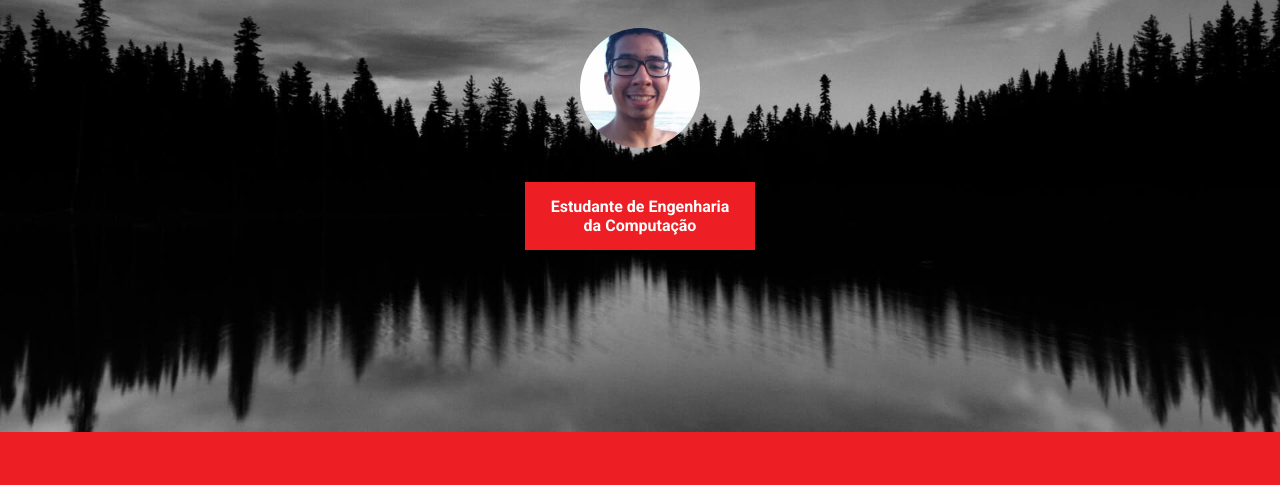
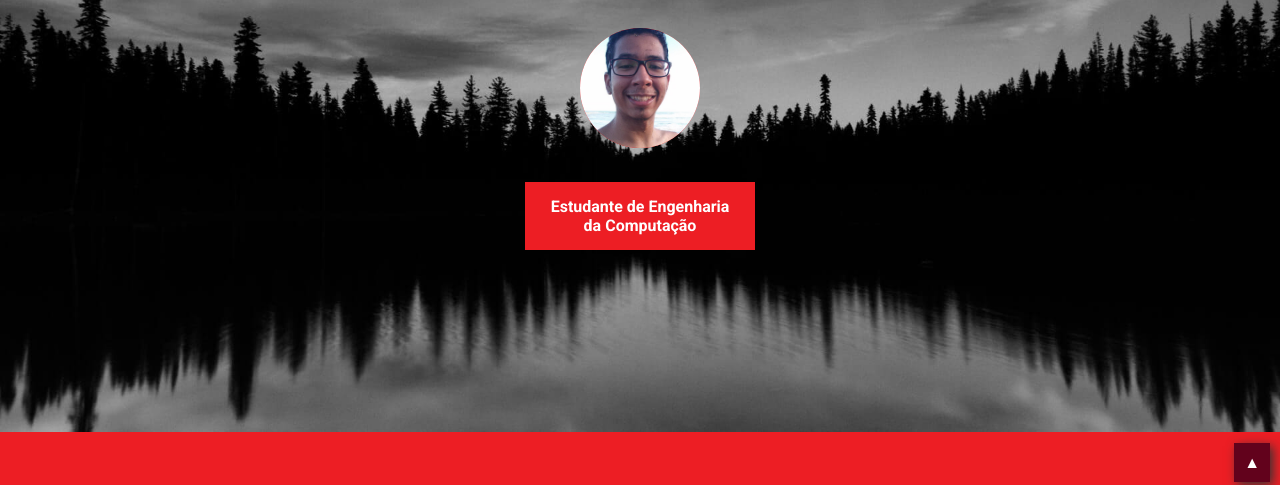
Before and after one commit to matanjos/matanjos.github.io, a plain HTML site: page index.html in a window 1280 px wide. Shown: the part 308-793 px from the top of the page. Drawn offline with Linux system fonts and the light colour scheme.

Commit message:
Adiciona o css para o link para o topo

```diff
--- a/css/styles.css
+++ b/css/styles.css
@@ -255,6 +255,19 @@ footer .detail{
     font-weight:  bold;
 }
 
+/* Link topo*/
+
+#link-topo{
+    text-decoration: none;
+    color: #FFF;
+    background-color: #62021c;
+    padding: 10px;
+    position: fixed;
+    right: 10px;
+    bottom: 10px;
+    box-shadow: 3px 3px 10px #333;
+}
+
 /* Responsivo celulares - media query */
 
 @media(max-width:450px){
```
